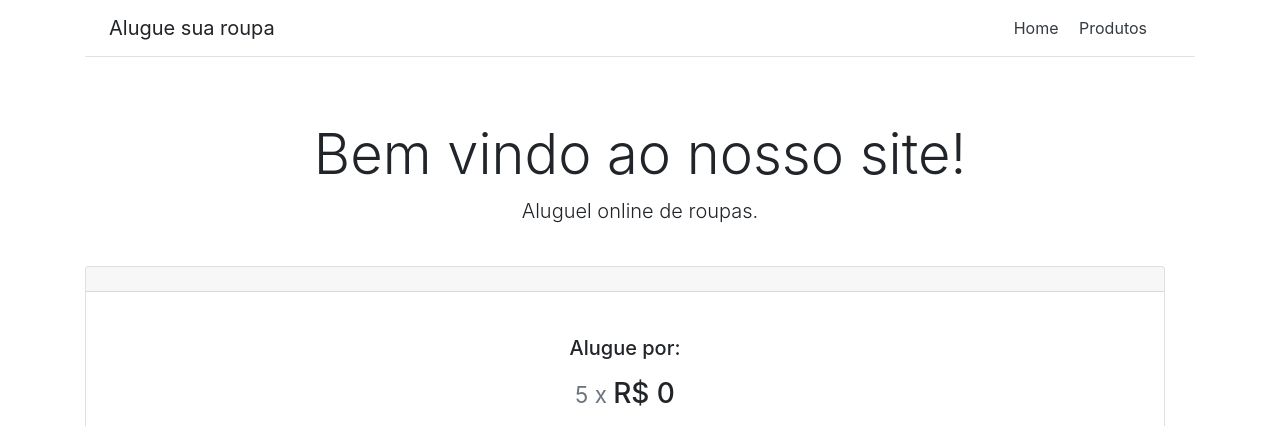
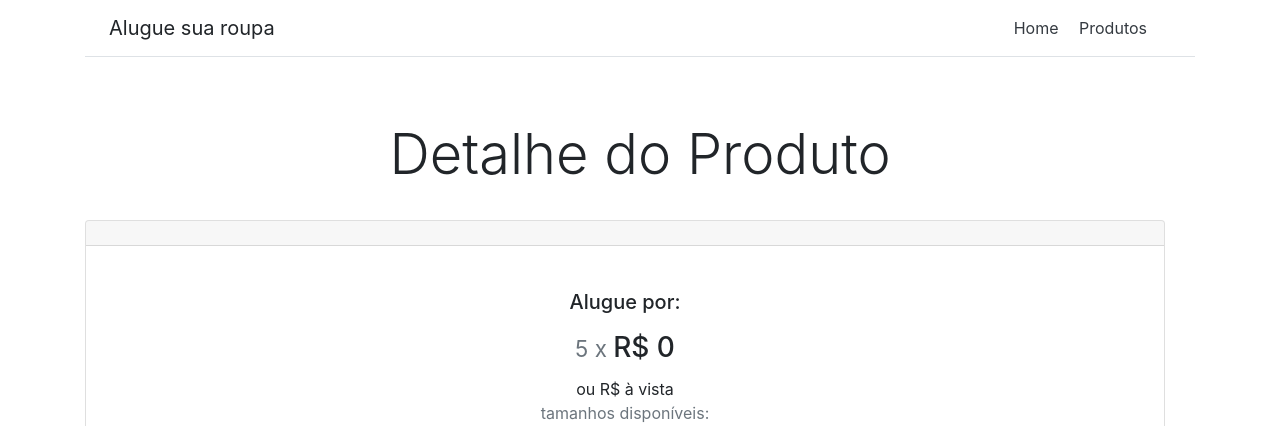
Before and after one commit to guilehm/Django-Model-API, a Django app: a page that uses client/templates/client/product.html in a window 1280 px wide. Shown: the top 426 px of the page. Run offline with Django 3.2, Linux system fonts and the light colour scheme; data that the repository does not hold is empty; some libraries are stand-ins or nearby versions.

Commit message:
product page changed

```diff
--- a/client/templates/client/product.html
+++ b/client/templates/client/product.html
@@ -4,8 +4,7 @@
 {% block content %}
 
     <div class="pricing-header px-3 py-3 pt-md-5 pb-md-4 mx-auto text-center">
-      <h1 class="display-4">Bem vindo ao nosso site!</h1>
-      <p class="lead">Aluguel online de roupas.</p>
+      <h1 class="display-4">Detalhe do Produto</h1>
     </div>
 
     <div class="container">
```
Also changed, not shown: db.sqlite3.
